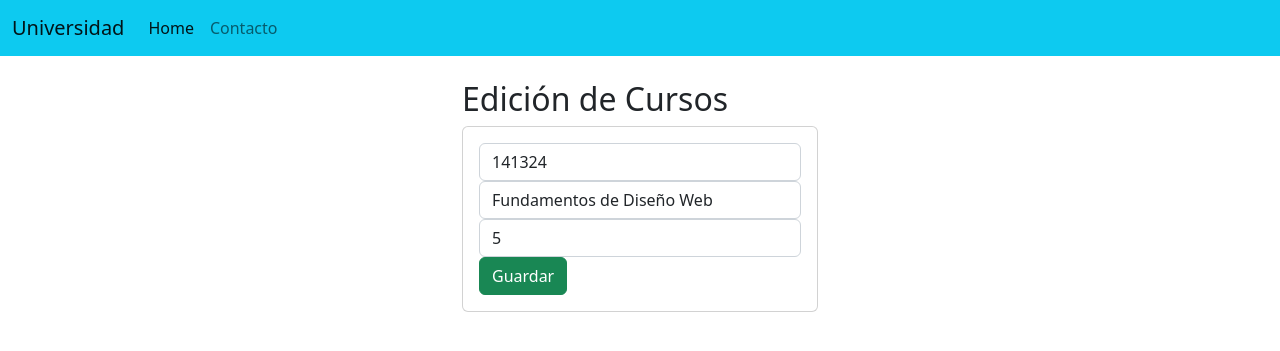
After one commit to haroldadrada/universidad_crud_django, a Django app: page /edicionCurso/141324/ in a window 1280 px wide. The commit adds this page. Shown: the top 351 px of the page. Run offline with Django 4.2, Linux system fonts and the light colour scheme; data comes from the database, SQL or seed files in the repository; both versions use the stored data as it was after the commit.

Commit message:
Creación de archivos: edicionCurso.html, gestionCursos.css y gestionCursos.js. Modificacion de archivos: urls.py, views.py, base.html, gestionCursos.html

```diff
--- /dev/null
+++ b/universidadapp/academico/static/academico/css/gestionCursos.css
@@ -0,0 +1,4 @@
+th, td{
+    text-align: center;
+    vertical-align: middle;
+}
--- a/universidadapp/academico/templates/academico/base.html
+++ b/universidadapp/academico/templates/academico/base.html
@@ -1,5 +1,8 @@
+{% load static %}
+
 <!DOCTYPE html>
 <html lang="en">
+
 <head>
     <meta charset="UTF-8">
     <meta http-equiv="X-UA-Compatible" content="IE=edge">
@@ -8,7 +11,9 @@
     <!-- CSS only -->
     <link href="https://cdn.jsdelivr.net/npm/bootstrap@5.2.0-beta1/dist/css/bootstrap.min.css" rel="stylesheet"
     integrity="sha384-0evHe/X+R7YkIZDRvuzKMRqM+OrBnVFBL6DOitfPri4tjfHxaWutUpFmBp4vmVor" crossorigin="anonymous">
+    <link rel="stylesheet" href="{% static 'academico/css/gestionCursos.css' %}">
 </head>
+
 <body>
     <nav class="navbar navbar-expand-lg navbar-light bg-info">
         <div class="container-fluid">
@@ -43,4 +48,5 @@
         integrity="sha384-w1Q4orYjBQndcko6MimVbzY0tgp4pWB4lZ7lr30WKz0vr/aWKhXdBNmNb5D92v7s" crossorigin="anonymous">
     </script>
 </body>
+
 </html>
--- /dev/null
+++ b/universidadapp/academico/templates/academico/edicionCurso.html
@@ -0,0 +1,29 @@
+{% extends './base.html' %}
+{% block title %}Gestión de Cursos{% endblock  %}
+
+{% block body %}
+<div class="row">
+    <div class="col-md-4 offset-md-4">
+        <h2>Edición de Cursos</h2>
+        <div class="card">
+            <div class="card-body">
+                <form action="/editarCurso/" method="POST">{% csrf_token %}
+                    <div class="form-group">
+                        <input type="text" id="txtCodigo" name="txtCodigo" value="{{ curso.codigo }}" class="form-control" placeholder="Código"
+                        minlength="6" maxlength="6" readonly required>
+                    </div>
+                    <div class="form-group">
+                        <input type="text" id="txtNombre" name="txtNombre" value="{{ curso.nombre }}" class="form-control" placeholder="Nombre" maxlength="50" required>
+                    </div>
+                    <div class="form-group">
+                        <input type="text" id="numCreditos" name="numCreditos" value="{{ curso.creditos }}" class="form-control" min="1" max="9" value="1" required>
+                    </div>
+                    <div class="form-group">
+                        <button type="submit" class="btn btn-success btn-block text-white">Guardar</button>
+                    </div>
+                </form>
+            </div>
+        </div>
+    </div>
+</div>
+{% endblock  %}
--- a/universidadapp/academico/urls.py
+++ b/universidadapp/academico/urls.py
@@ -5,4 +5,7 @@ from . import views
 urlpatterns = [
     path('', views.home, name='home'),
     path('registrarCurso/', views.registrarCurso, name='registrarCurso'),
+    path('edicionCurso/<codigo>/', views.edicionCurso, name='edicionCurso'),
+    path('editarCurso/', views.editarCurso, name='editarCurso'),
+    path('eliminarCurso/<codigo>', views.eliminarCurso, name='eliminarCurso'),
 ]
--- a/universidadapp/academico/views.py
+++ b/universidadapp/academico/views.py
@@ -14,3 +14,23 @@ def registrarCurso(request):
 
     curso = Curso.objects.create(codigo=codigo, nombre=nombre, creditos=creditos)
     return redirect('/')
+
+def edicionCurso(request, codigo):
+    curso = Curso.objects.get(codigo=codigo)
+    return render(request, 'academico/edicionCurso.html', {'curso': curso})
+
+def editarCurso(request):
+    codigo = request.POST['txtCodigo']
+    nombre = request.POST['txtNombre']
+    creditos = request.POST['numCreditos']
+
+    curso = Curso.objects.get(codigo=codigo)
+    curso.nombre = nombre
+    curso.creditos = creditos
+    curso.save()
+    return redirect('/')
+
+def eliminarCurso(request, codigo):
+    curso = Curso.objects.get(codigo=codigo)
+    curso.delete()
+    return redirect('/')
```
Also changed, not shown: universidadapp/academico/templates/academico/gestionCursos.html (+8 -2 lines), universidadapp/academico/static/academico/js/gestionCursos.js (added), universidadapp/db.sqlite3.
